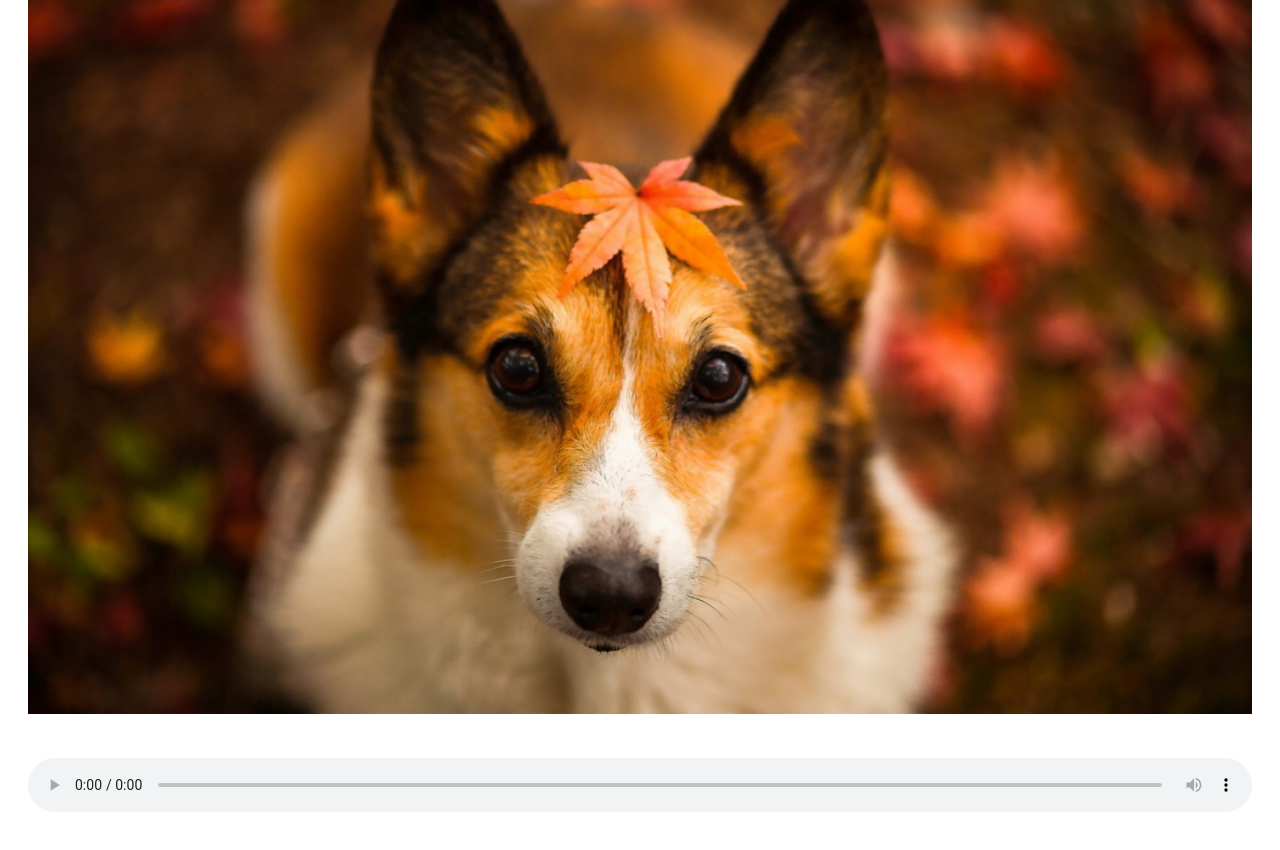
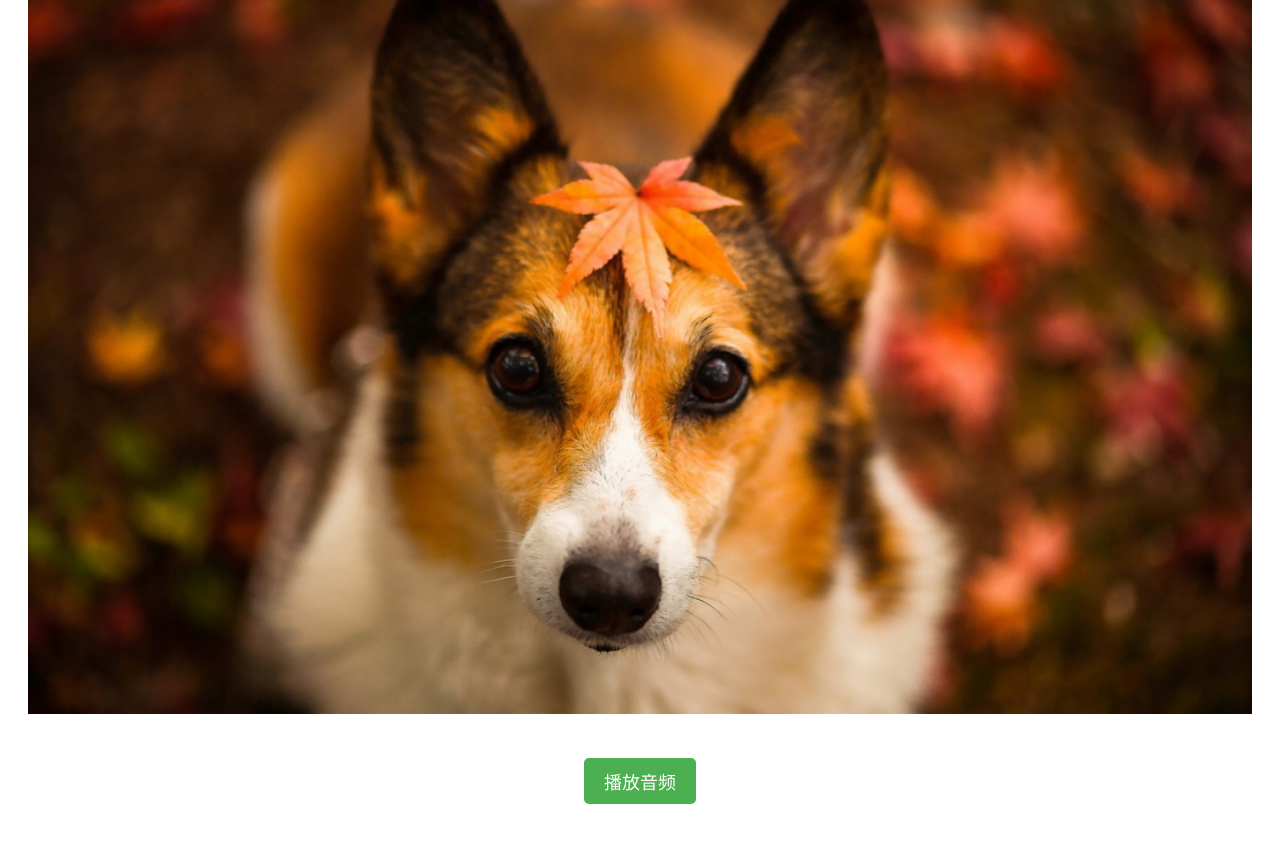
Before and after one commit to Blank1cheng/media-project, a plain HTML site: page index.html in a window 1280 px wide. Shown: the part 481-1331 px from the top of the page. Drawn offline with Linux system fonts and the light colour scheme.

Commit message:
Update play button

```diff
--- a/index.html
+++ b/index.html
@@ -6,14 +6,39 @@
     <style>
         body { text-align: center; padding: 20px; }
         img { max-width: 100%; height: auto; margin: 20px 0; }
-        audio { width: 100%; margin: 20px 0; }
+        .play-button {
+            padding: 10px 20px;
+            font-size: 18px;
+            background-color: #4CAF50;
+            color: white;
+            border: none;
+            border-radius: 5px;
+            cursor: pointer;
+            margin: 20px 0;
+        }
+        .play-button:hover {
+            background-color: #45a049;
+        }
     </style>
 </head>
 <body>
     <img src="./image.jpg" alt="图片1">
     <img src="./image2.jpg" alt="图片2">
-    <audio controls>
-        <source src="./2非拟人-青铜神树.mp3" type="audio/mpeg">
+    <br>
+    <button class="play-button" onclick="playAudio()">播放音频</button>
+    <audio id="myAudio">
+        <source src="./non_tree.mp3" type="audio/mpeg">
     </audio>
+
+    <script>
+        const audio = document.getElementById("myAudio");
+        function playAudio() {
+            if (audio.paused) {
+                audio.play();
+            } else {
+                audio.pause();
+            }
+        }
+    </script>
 </body>
 </html>
```
Also changed, not shown: 2 other files.
